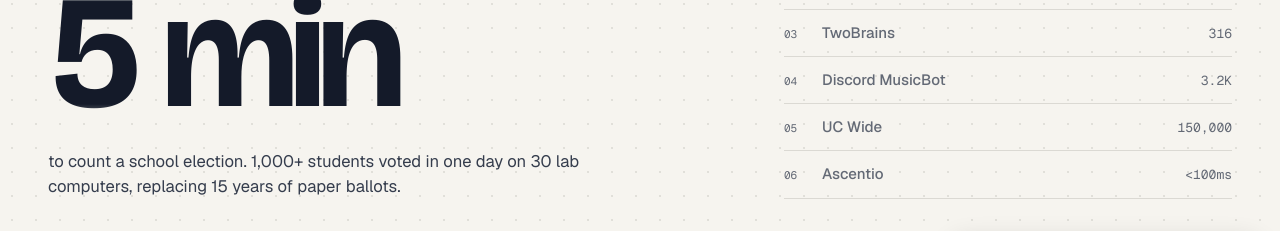
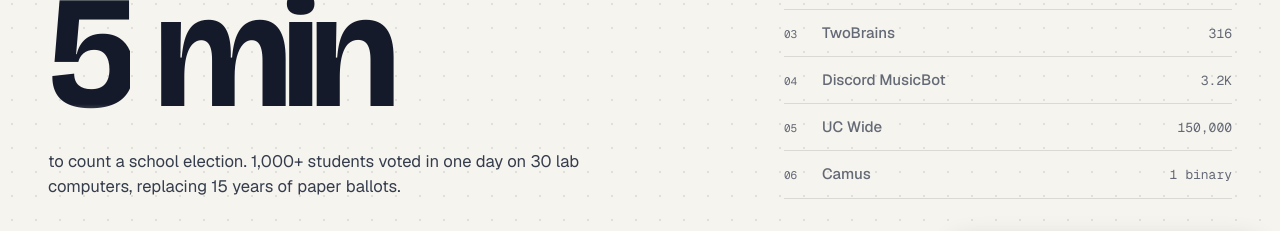
Before and after one commit to aryan-tah/portfolio, a website built with Vite: page index.html in a window 1280 px wide. Shown: the part 512-743 px from the top of the page. Built offline with nearby package versions, Linux system fonts and the light colour scheme; animation ran at ten frames a second.

Commit message:
Hero: swap Ascentio for Camus; add Camus to projects
Camus entry credits the actual contributions (2 merged metrics PRs, RFCs
on broker scaling and quotas). Digit wheels now size to the digit they
land on.

Co-Authored-By: Claude Opus 5.5 <noreply@anthropic.com>

```diff
--- a/src/content.ts
+++ b/src/content.ts
@@ -91,6 +91,15 @@ export const projects: Project[] = [
     href: "https://github.com/aryan-tah/foresight",
   },
   {
+    name: "Camus",
+    line: "Kafka in one Rust binary, backed by R2. Contributor.",
+    detail:
+      "An open-source broker that speaks the Apache Kafka wire protocol and stores its log in Cloudflare R2, with no JVM or ZooKeeper. I added object-store call and byte counters so R2 request cost is measured instead of estimated, and per-shard WAL metrics so upload lag and a stopped shard can be alerted on (2 merged PRs). I also wrote RFCs for adding brokers without moving partitions by hand and for per-principal quotas, plus issues on a Helm chart, rolling upgrades and restore drills.",
+    stack: ["Rust", "Kafka protocol", "Cloudflare R2", "Prometheus"],
+    year: "2026",
+    href: "https://github.com/nidheesh-m-vakharia/camus",
+  },
+  {
     name: "Primer",
     line: "Stop paying Claude to rediscover your codebase.",
     detail:
--- a/src/impact.ts
+++ b/src/impact.ts
@@ -38,9 +38,10 @@ const impacts: Impact[] = [
     line: "incoming students on the University of California tool I helped test. I built pipelines that migrate their records.",
   },
   {
-    project: "Ascentio",
-    value: "<100ms",
-    line: "request latency after rebuilding our Citrus Hack study platform's inference layer in TypeScript.",
+    project: "Camus",
+    old: "JVM + ZooKeeper",
+    value: "1 binary",
+    line: "for a Kafka-compatible broker in Rust, its log in Cloudflare R2. I made its R2 cost measurable (2 merged PRs) and wrote RFCs on scaling and quotas.",
   },
 ];
 
@@ -63,6 +64,9 @@ function setValue(el: HTMLElement, text: string, reduced: boolean) {
       // Each wheel takes a little longer than the one before, like a real odometer.
       r.style.transitionDuration = reduced ? "0ms" : `${720 + i * 110}ms`;
       r.style.transform = `translateY(${-digits[i] * 10}%)`;
+      // Narrow the window to the digit it lands on, so a "1" doesn't sit in a "0"-wide slot.
+      const target = r.children[digits[i]] as HTMLElement;
+      (r.parentElement as HTMLElement).style.width = `${target.scrollWidth}px`;
     });
   if (reduced) roll();
   else requestAnimationFrame(() => requestAnimationFrame(roll));
--- a/src/styles.css
+++ b/src/styles.css
@@ -552,6 +552,7 @@ p {
 
 .impact-new .dg {
   display: inline-block;
+  transition: width 600ms var(--ease-out);
   height: 1em;
   overflow: clip;
   /* Fade the wheel's edges so it reads as a window onto a drum. */
@@ -564,6 +565,11 @@ p {
   flex-direction: column;
   transition-property: transform;
   transition-timing-function: cubic-bezier(0.2, 0.85, 0.25, 1);
+}
+
+.dg-reel span {
+  width: max-content;
+  margin-inline: auto;
 }
 
 .dg-reel span,
```
Also changed, not shown: README.md.
